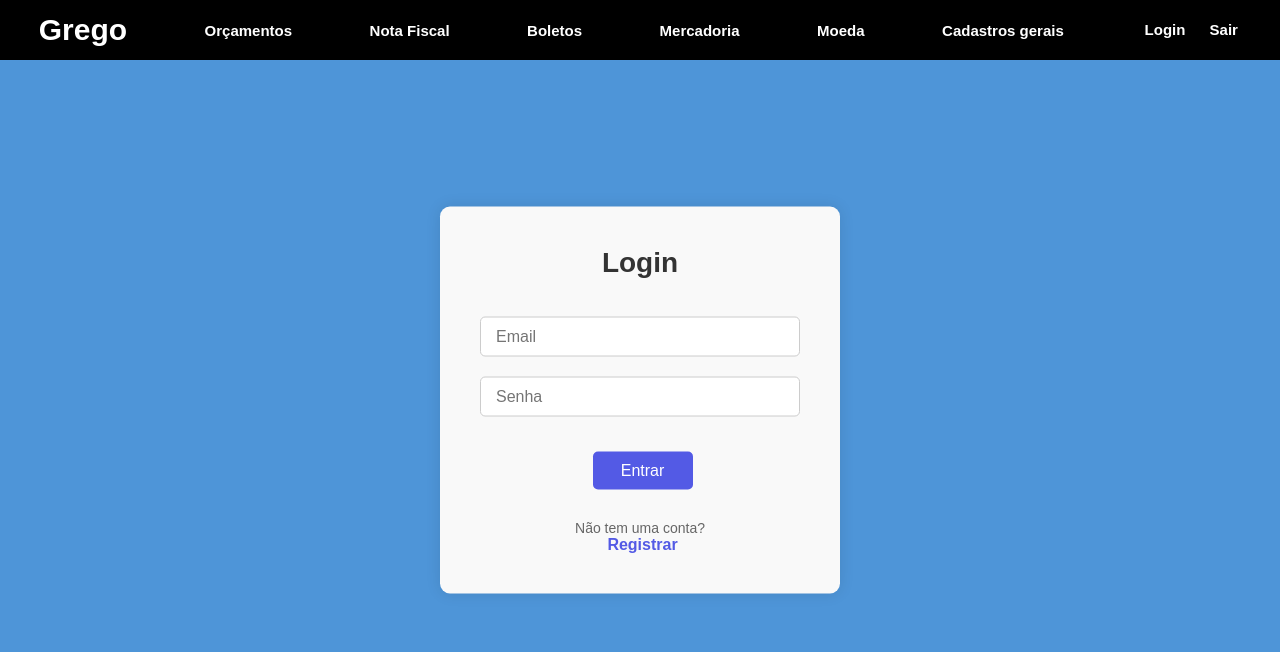
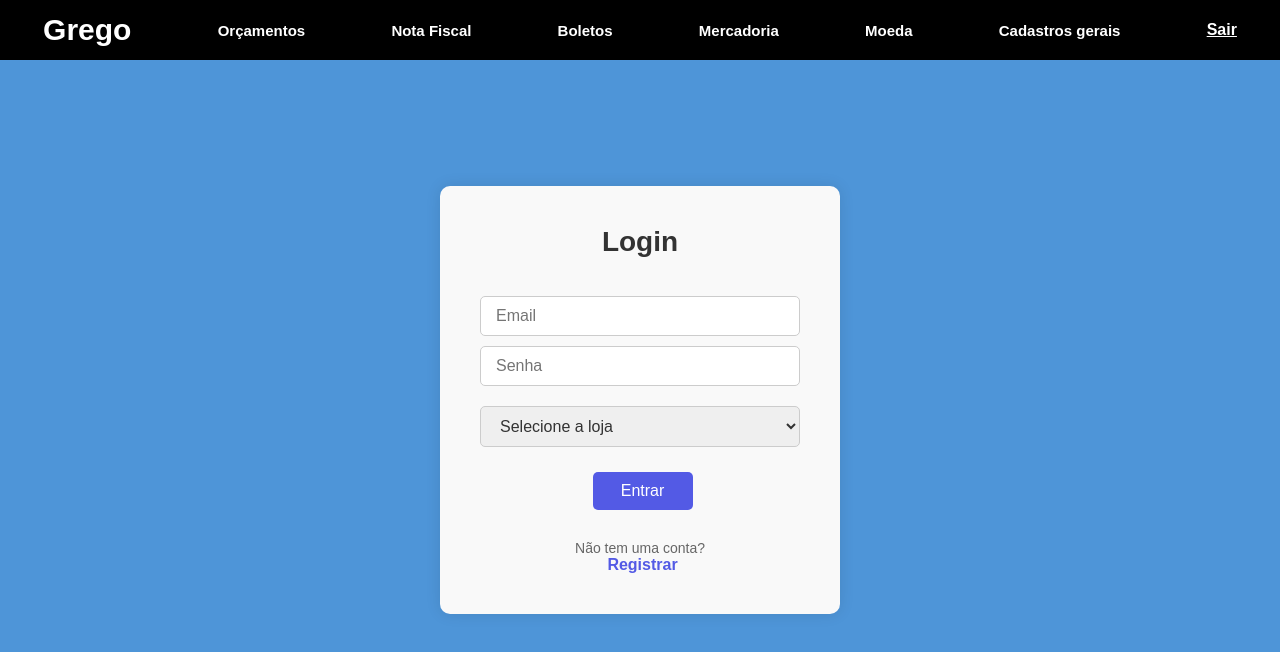
Before and after one commit to sperendiopedro/frontend, a React (Create React App) app: page / in a window 1280 px wide. Shown: the top 652 px of the page. Built offline with nearby package versions, Linux system fonts and the light colour scheme; sample sign-in values are in the browser's storage.

Commit message:
alteraçoes finais frontend

```diff
--- a/src/components/Header/header.css
+++ b/src/components/Header/header.css
@@ -86,8 +86,17 @@ header{
     font-weight: 600;
 }
 
-.auth{
-    width: 100px;
-    text-align: center;
+.SignOut {
+    background-color: transparent;
+    border: none;
+    color: #fff;
+    cursor: pointer;
+    font-size: 16px;
+    text-decoration: underline;
+    padding: 0;
+}
 
+.SignOut:hover {
+    text-decoration: none;
+    color: #f00;
 }
--- a/src/components/Header/index.js
+++ b/src/components/Header/index.js
@@ -1,6 +1,25 @@
 import './header.css';
 import { Link } from 'react-router-dom';
+import { useNavigate } from 'react-router-dom';
+import { useEffect } from 'react';
+
 function Header(){
+
+    const navigate = useNavigate();
+
+    useEffect(() => {
+        const token = localStorage.getItem('token');
+        if (!token) {
+            window.location.reload();
+            navigate('/login');
+        }
+    }, [navigate]);
+
+    const handleLogout = () => {
+        localStorage.removeItem('token')
+        window.location.reload();
+        navigate("/login");
+    };
 
     return(
         <header>
@@ -22,9 +41,8 @@ function Header(){
             </div>
         </div>
 
-           <div className='auth'>
-            <Link className='Login' to="/login">Login</Link>
-            <Link className='SignOut' to="/"> Sair </Link>
+            <div className='auth'>
+                <button className='SignOut' onClick={handleLogout}>Sair</button>
             </div>
 
         </header>
--- a/src/pages/Cadastros/User/UserForms.js
+++ b/src/pages/Cadastros/User/UserForms.js
@@ -47,7 +47,7 @@ function UserForms() {
             alert("Erro ao salvar o usuário.");
         });
     };
-    const navigate = useNavigate(); // Criar a instância de navigate
+    const navigate = useNavigate();
 
     const cancel = ()=>{
         setObjUser(
@@ -66,7 +66,7 @@ function UserForms() {
     return (
        <form>
           <div className='classic-user'>
-            <h1 className="title">Registro de usuário:</h1>
+            <h1 className="title-user">Registro de usuário:</h1>
             <br></br>
             <input
                 type="text"
--- a/src/pages/Cadastros/User/user.css
+++ b/src/pages/Cadastros/User/user.css
@@ -1,9 +1,11 @@
+/* user.css */
+
 .classic-user {
     background-color: #f9f9f9;
     width: 700px;
     padding: 40px;
     border-radius: 10px;
-    box-shadow: 0 0 15px rgba(0, 0, 0, 0.1);
+    box-shadow: 0 0 20px rgba(0, 0, 0, 0.1);
     position: absolute;
     top: 50%;
     left: 50%;
@@ -14,50 +16,60 @@
 }
 
 .form-control {
-    width: calc(100% - 20px);
-    padding: 10px;
+    width: 100%;
+    max-width: 100%;
+    padding: 12px;
     margin-bottom: 15px;
+    border: 1px solid #ccc;
+    border-radius: 5px;
     box-sizing: border-box;
+    font-size: 16px;
 }
 
 .button-group {
     display: flex;
     justify-content: space-between;
+    width: 100%;
+    max-width: 400px;
     margin-top: 20px;
 }
-
-
 
 .btn-user-register,
 .btn-user-cancel {
     flex: 1;
     margin: 0 5px;
-    padding: 10px;
+    padding: 12px;
+    border: none;
+    border-radius: 5px;
     box-sizing: border-box;
+    font-size: 16px;
+    font-weight: 600;
+    cursor: pointer;
+    transition: background-color 0.3s ease, transform 0.2s ease;
 }
 
 .btn-user-register {
     background-color: #535ae5;
     color: #fff;
-    border: none;
-    border-radius: 5px;
-    font-size: 16px;
-    cursor: pointer;
-    transition: background-color 0.3s ease;
-    text-align: center; /* Center text in the button */
+}
+
+.btn-user-register:hover {
+    background-color: #4349d2;
+    transform: scale(1.05);
 }
 
 .btn-user-cancel {
     background-color: #ff851b;
     color: #fff;
-    border: none;
-    border-radius: 5px;
-    font-size: 16px;
-    cursor: pointer;
-    transition: background-color 0.3s ease;
-    text-align: center; /* Center text in the button */
 }
 
-.title{
+.btn-user-cancel:hover {
+    background-color: #e6761d;
+    transform: scale(1.05);
+}
+.title-user {
     font-size: 30px;
+    font-weight: 700;
+    margin-bottom: 20px;
+    color: #333; /* Força a cor a ser aplicada */
 }
--- a/src/pages/Login/Login.css
+++ b/src/pages/Login/Login.css
@@ -1,4 +1,4 @@
-.classic {
+.classic-login {
     background-color: #f9f9f9;
     width: 400px;
     padding: 40px;
@@ -13,17 +13,17 @@
     align-items: center;
 }
 
-h1 {
+.h1-login {
     font-size: 28px;
     color: #333;
     margin-bottom: 20px;
     text-align: center;
 }
 
-.form-control {
+.form-control-login {
     width: 100%;
     padding: 10px 15px;
-    margin-bottom: 20px;
+    margin-bottom: 10px;
     border: 1px solid #ccc;
     border-radius: 5px;
     font-size: 16px;
@@ -31,7 +31,18 @@ h1 {
     box-sizing: border-box; /* Ensure padding doesn't affect width */
 }
 
-.form-control:focus {
+.form-control-loja{
+    width: 100%;
+    padding: 10px 15px;
+    margin-bottom: 10px;
+    border: 1px solid #ccc;
+    border-radius: 5px;
+    font-size: 16px;
+    color: #333;
+    box-sizing: border-box;
+}
+
+.form-control-login:focus {
     border-color: #535ae5;
     outline: none;
     box-shadow: 0 0 5px rgba(83, 90, 229, 0.5);
--- a/src/pages/Login/Login.js
+++ b/src/pages/Login/Login.js
@@ -1,17 +1,17 @@
 import React, { useState } from 'react';
-import { useNavigate } from 'react-router-dom'; // Importar useNavigate
+import { useNavigate } from 'react-router-dom';
 import "./Login.css";
 import { Link } from 'react-router-dom';
 
 const Login = () => {
     const [email, setEmail] = useState('');
     const [password, setPassword] = useState('');
+    const [store, setStore] = useState(''); // Adiciona o estado para a loja selecionada
     const [error, setError] = useState('');
-    const navigate = useNavigate(); // Usar useNavigate para redirecionar
+    const navigate = useNavigate();
 
     const handleLogin = async () => {
         const credentials = btoa(`${email}:${password}`);
-
         try {
             const response = await fetch('http://localhost:8080/user/authenticate', {
                 method: 'POST',
@@ -22,37 +22,59 @@ const Login = () => {
             });
 
             if (response.ok) {
-                const data = await response.json();
-                localStorage.setItem('token', data.token); // Armazena o JWT no localStorage
+                const token = await response.text();
+                localStorage.setItem('token', token);
                 setError('');
-                navigate('/user/list'); // Redireciona para uma página protegida usando navigate
+                navigate('/home');
+                window.location.reload();
             } else {
-                setError('Credenciais inválidas');
+                const errorText = await response.text();
+                setError('Credenciais inválidas: ' + errorText);
+                console.error('Erro da resposta:', errorText);
             }
         } catch (err) {
             setError('Erro de autenticação!');
-            console.error(err);
+            console.error('Erro de autenticação:', err);
+        }
+    };
+
+    const handleKeyDown = (e) => {
+        if (e.key === 'Enter') {
+            e.preventDefault(); // Impede o comportamento padrão do Enter
+            handleLogin();
         }
     };
 
     return (
-        <div className='classic'>
-            <h1>Login</h1>
+        <div className='classic-login'>
+            <h1 className='h1-login'>Login</h1>
             <br />
             <input
                 type="email"
                 placeholder="Email"
-                className='form-control'
+                className='form-control-login'
                 value={email}
                 onChange={(e) => setEmail(e.target.value)}
+                onKeyDown={handleKeyDown}
             />
             <input
                 type="password"
-                className='form-control'
+                className='form-control-login'
                 placeholder="Senha"
                 value={password}
                 onChange={(e) => setPassword(e.target.value)}
+                onKeyDown={handleKeyDown}
             />
+            <select
+                className='form-control-loja'
+                value={store}
+                onChange={(e) => setStore(e.target.value)}
+                onKeyDown={handleKeyDown}
+            >
+                <option value="">Selecione a loja</option>
+                <option value="store1">Loja 1</option>
+                <option value="store2">Loja 2</option>
+            </select>
 
             {error && <p>{error}</p>}
             <button onClick={handleLogin} className='btn btn-primary'>
--- a/src/privateRoutes.js
+++ b/src/privateRoutes.js
@@ -2,9 +2,9 @@ import React from 'react';
 import { Navigate } from 'react-router-dom';
 
 const PrivateRoute = ({ element: Component, ...rest }) => {
-  const isAuthenticated = !!localStorage.getItem('token'); // Verifica se o token existe
+  const isAuthenticated = !!localStorage.getItem('token'); // Check if token exists
 
-  return isAuthenticated ? Component : <Navigate to="/login" />;
+  return isAuthenticated ? Component : <Navigate to="/home" />;
 };
 
 export default PrivateRoute;
--- a/src/router.js
+++ b/src/router.js
@@ -2,6 +2,7 @@ import { BrowserRouter, Routes, Route } from "react-router-dom";
 import UFDForms from "./pages/Cadastros/Ufd/UFDForms";
 import UserForms from "./pages/Cadastros/User/UserForms";
 import Header from "./components/Header";
+import Home from "./pages/Home/Home";
 import UFDList from "./pages/Cadastros/Ufd/UFDList";
 import EmpForms from "./pages/Cadastros/Empresa/EmpForms";
 import Fornec from "./pages/Cadastros/Fornecedor/Fornec";
@@ -13,12 +14,12 @@ function RoutesApp() {
 
   return (
     <BrowserRouter>
-      {isAuthenticated && <Header />} {/* Renderiza o Header apenas se o usuário estiver autenticado */}
+      {isAuthenticated && <Header />}
       <Routes>
         <Route path="/login" element={<Login />} />
         <Route path="/" element={<Login />} />
 
-        {/* Rotas Privadas */}
+        <Route path="/home" elemente={<Home/>}/>
         <Route path="/user/register" element={<UserForms/>} />
         <Route path="/ufd/register" element={<PrivateRoute element={<UFDForms />} />} />
         <Route path="/ufd/list" element={<PrivateRoute element={<UFDList />} />} />
```
Also changed, not shown: src/setupProxy.js (deleted, +0 -12 lines).
